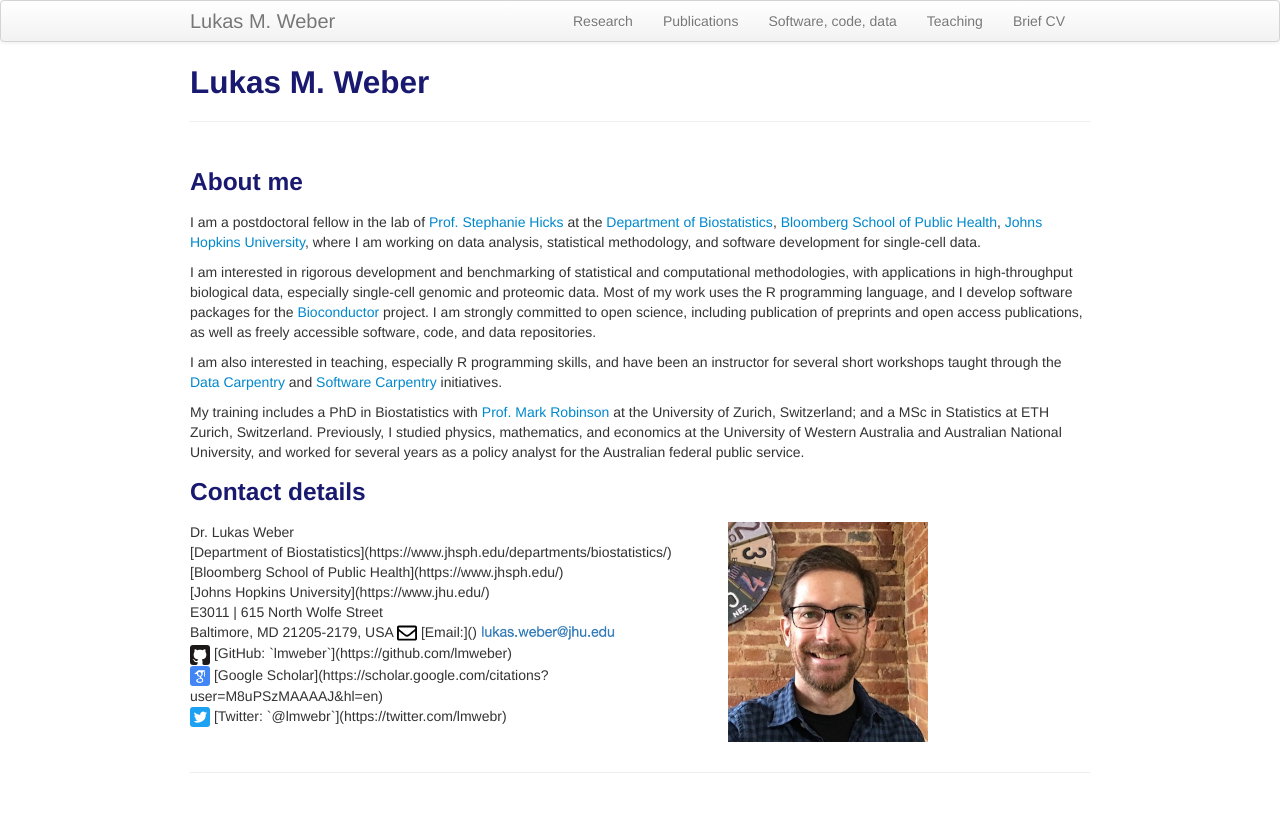
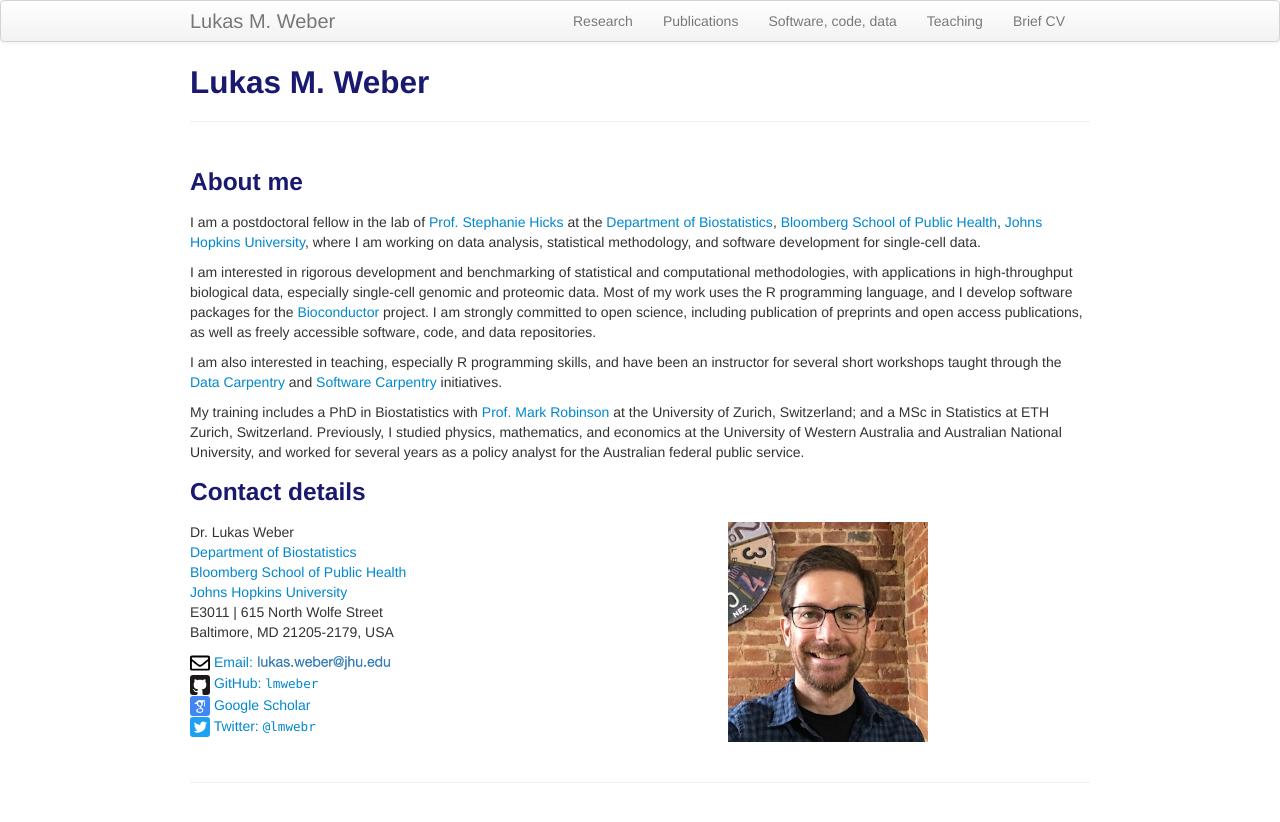
Before and after one commit to lmweber/lmweber.github.io, a Jekyll site: the page built from index.md, in a window 1280 px wide. Shown: the top 822 px of the page. Built offline with Jekyll 4.4.1, drawn with Linux system fonts in a browser that asks for light colours.

Commit message:
fix links inside HTML

```diff
--- a/index.md
+++ b/index.md
@@ -19,7 +19,7 @@ My training includes a PhD in Biostatistics with [Prof. Mark Robinson](https://r
 ### Contact details
 
 <div class="row-fluid" markdown="1">
-<div class="span7">
+<div class="span7" markdown="1">
 
 Dr. Lukas Weber <br/>
 [Department of Biostatistics](https://www.jhsph.edu/departments/biostatistics/) <br/>
@@ -34,7 +34,7 @@ Baltimore, MD 21205-2179, USA
 <img src="images/twitter.svg" alt="Twitter logo" width="20"> [Twitter: `@lmwebr`](https://twitter.com/lmwebr)
 
 </div>
-<div class="span3">
+<div class="span3" markdown="1">
 
 <img src="images/Lukas_Weber_photo_small.jpg" alt="Lukas Weber photo" width="200">
 
```
